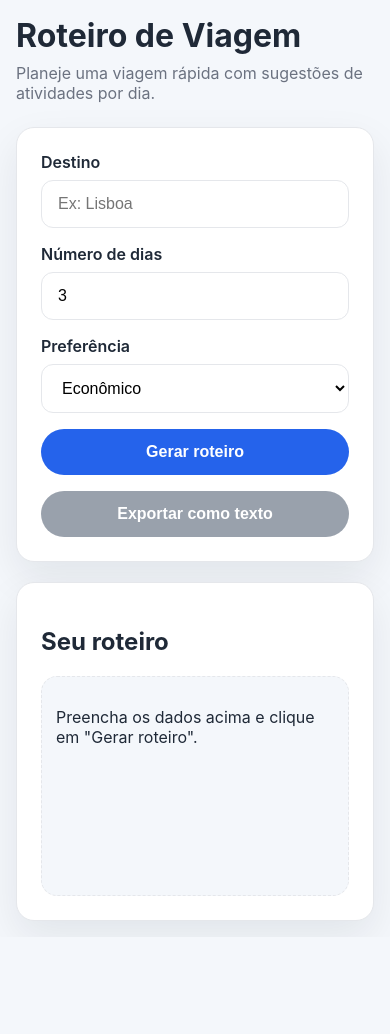
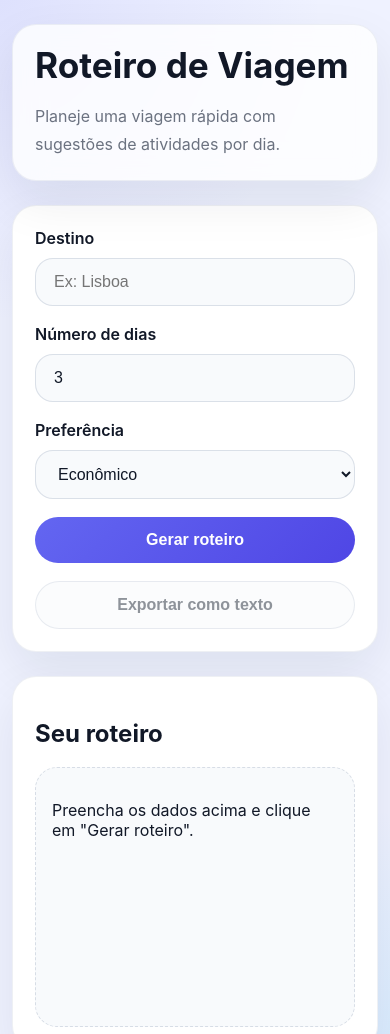
Before and after one commit to paulasmacedo/new-github-repo, a website: page index.html in a window 390 px wide. Shown: the top 1034 px of the page. Before the commit the page ends 937 px from the top, so only its background shows below. Drawn offline with Linux system fonts and the light colour scheme.

Commit message:
Finalize Naive UI layout updates

```diff
--- a/styles.css
+++ b/styles.css
@@ -1,11 +1,13 @@
 :root {
-  --bg: #f4f7fb;
+  --bg: #eff2ff;
   --surface: #ffffff;
-  --text: #1f2937;
+  --text: #111827;
   --muted: #6b7280;
-  --primary: #2563eb;
-  --primary-soft: #dbeafe;
+  --primary: #6366f1;
+  --primary-soft: #eef2ff;
+  --accent: #38bdf8;
   --border: #e5e7eb;
+  --shadow: 0 20px 50px rgba(15, 23, 42, 0.08);
 }
 
 * {
@@ -14,61 +16,90 @@
 
 body {
   margin: 0;
-  font-family: Inter, system-ui, sans-serif;
-  background: var(--bg);
+  min-height: 100vh;
+  font-family: 'Inter', system-ui, sans-serif;
+  background: radial-gradient(circle at top left, rgba(99, 102, 241, 0.12), transparent 28%),
+    radial-gradient(circle at bottom right, rgba(56, 189, 248, 0.14), transparent 24%),
+    var(--bg);
   color: var(--text);
 }
 
 .container {
-  max-width: 900px;
+  width: min(1080px, calc(100% - 32px));
   margin: 0 auto;
-  padding: 24px;
+  padding: 32px 0 48px;
 }
 
 header {
-  margin-bottom: 24px;
+  display: grid;
+  gap: 18px;
+  padding: 32px 24px;
+  border-radius: 24px;
+  background: rgba(255, 255, 255, 0.8);
+  border: 1px solid rgba(148, 163, 184, 0.16);
+  backdrop-filter: blur(16px);
+  box-shadow: var(--shadow);
 }
 
 header h1 {
-  margin: 0 0 8px;
-  font-size: clamp(2rem, 3vw, 2.8rem);
+  margin: 0;
+  font-size: clamp(2.4rem, 4vw, 3.4rem);
+  line-height: 1.04;
 }
 
 header p {
   margin: 0;
+  max-width: 680px;
   color: var(--muted);
+  font-size: 1rem;
+  line-height: 1.75;
 }
 
 .form-card,
 .result-card {
   background: var(--surface);
-  border: 1px solid var(--border);
-  border-radius: 18px;
-  padding: 24px;
-  box-shadow: 0 16px 40px rgba(15, 23, 42, 0.08);
+  border: 1px solid rgba(148, 163, 184, 0.16);
+  border-radius: 24px;
+  padding: 28px;
+  box-shadow: var(--shadow);
 }
 
 .form-card {
   display: grid;
-  gap: 16px;
-  margin-bottom: 20px;
+  gap: 18px;
+  margin: 24px 0;
 }
 
 label {
-  display: flex;
-  flex-direction: column;
-  gap: 8px;
+  display: grid;
+  gap: 10px;
   font-weight: 600;
+  color: var(--text);
 }
 
 input,
 select {
   width: 100%;
-  padding: 14px 16px;
-  border: 1px solid var(--border);
-  border-radius: 12px;
+  border: 1px solid rgba(148, 163, 184, 0.3);
+  border-radius: 18px;
+  padding: 14px 18px;
   font-size: 1rem;
-  background: #fff;
+  color: var(--text);
+  background: #f8fafc;
+  transition: border-color 0.2s ease, box-shadow 0.2s ease;
+}
+
+input:focus,
+select:focus {
+  outline: none;
+  border-color: rgba(99, 102, 241, 0.5);
+  box-shadow: 0 0 0 4px rgba(99, 102, 241, 0.1);
+}
+
+.buttons {
+  display: flex;
+  flex-wrap: wrap;
+  gap: 14px;
 }
 
 button {
@@ -78,39 +109,44 @@ button {
   padding: 14px 22px;
   font-size: 1rem;
   font-weight: 700;
-  color: #fff;
-  background: var(--primary);
-  transition: transform 0.2s ease, background 0.2s ease;
+  transition: transform 0.2s ease, box-shadow 0.2s ease, background 0.2s ease;
 }
 
-button:hover {
+button:hover:not(:disabled) {
   transform: translateY(-1px);
-  background: #1d4ed8;
+  box-shadow: 0 14px 24px rgba(99, 102, 241, 0.12);
 }
 
-button.secondary {
-  background: #475569;
+button#generateBtn {
+  color: #fff;
+  background: linear-gradient(135deg, #6366f1 0%, #4f46e5 100%);
 }
 
-button.secondary:disabled {
-  opacity: 0.55;
+button#exportBtn {
+  color: #1f2937;
+  background: #f8fafc;
+  border: 1px solid rgba(148, 163, 184, 0.4);
+}
+
+button#exportBtn:disabled {
+  opacity: 0.5;
   cursor: not-allowed;
 }
 
 .itinerary {
-  min-height: 220px;
-  padding: 14px;
-  border-radius: 16px;
-  background: var(--bg);
-  border: 1px dashed var(--border);
+  min-height: 260px;
+  padding: 18px;
+  border-radius: 22px;
+  background: #f8fafc;
+  border: 1px dashed rgba(148, 163, 184, 0.32);
 }
 
 .day-card {
-  padding: 16px;
-  border-radius: 16px;
-  border: 1px solid #e2e8f0;
-  margin-bottom: 14px;
-  background: #fff;
+  padding: 20px;
+  border-radius: 22px;
+  border: 1px solid rgba(148, 163, 184, 0.2);
+  margin-bottom: 16px;
+  background: #ffffff;
 }
 
 .day-card:last-child {
@@ -118,17 +154,44 @@ button.secondary:disabled {
 }
 
 .day-card h3 {
-  margin: 0 0 10px;
+  margin: 0 0 12px;
+  color: #111827;
 }
 
 .day-card ul {
   margin: 0;
-  padding-left: 20px;
+  padding-left: 22px;
   color: var(--muted);
+  line-height: 1.75;
 }
 
-@media (max-width: 640px) {
+.day-card li {
+  margin-bottom: 8px;
+}
+
+@media (max-width: 768px) {
   .container {
+    width: min(100%, calc(100% - 24px));
+    padding: 24px 0 36px;
+  }
+
+  .form-card,
+  .result-card,
+  header {
+    padding: 22px;
+  }
+
+  .buttons {
+    flex-direction: column;
+  }
+}
+
+@media (max-width: 520px) {
+  header h1 {
+    font-size: 2.2rem;
+  }
+
+  .itinerary {
     padding: 16px;
   }
 }
```
